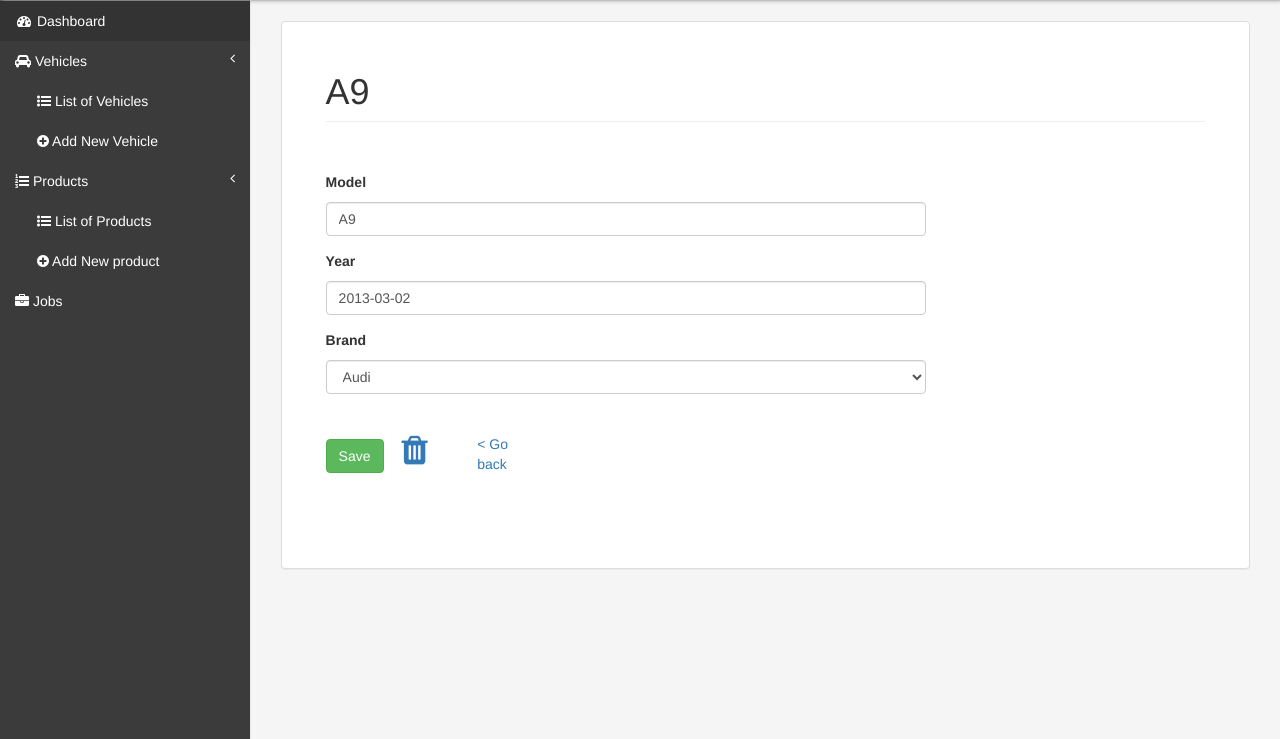
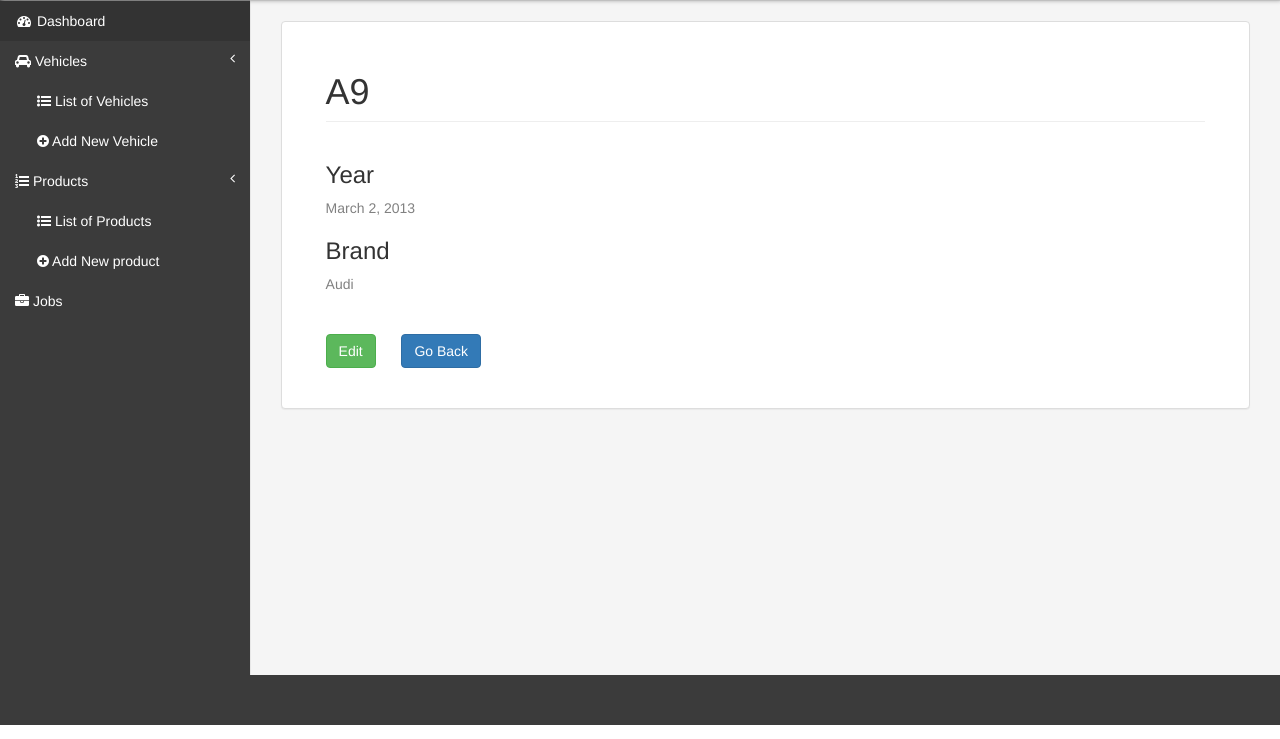
Before and after one commit to MalindraPerera/rmotorvsproj, a Django app: page /vehicles/22/ in a window 1280 px wide. Shown: the part 75-814 px from the top of the page. Run offline with Django 3.2, Linux system fonts and the light colour scheme; data comes from the database, SQL or seed files in the repository; both versions use the stored data as it was after the commit; style sheets or scripts are compiled from the project's sources; some libraries are stand-ins or nearby versions.

```diff
--- /dev/null
+++ b/vehicles/static/vehicles/js/edit-details.js
@@ -0,0 +1,13 @@
+$(document).ready(function(){
+
+    $('#edit-form-button').click(function(){
+        $('#details-panel').slideToggle();
+        $('#edit-details-panel').slideToggle();
+    });
+
+    $('#details-button').click(function(){
+        $('#details-panel').slideToggle();
+        $('#edit-details-panel').slideToggle();
+    });
+
+});
--- a/vehicles/static/vehicles/scss/style.css
+++ b/vehicles/static/vehicles/scss/style.css
@@ -54,7 +54,6 @@ body {
 
 /*Spacing for the primary container of content*/
 #panel-main {
-  padding: 40px;
   margin-top: 20px;
   padding: 40px 4.5%; }
 
@@ -108,8 +107,7 @@ body {
 
 /*Styling for the add/edit forms input and select fields*/
 #add-form input, select {
-  max-width: 600px;
-  margin: 5px 0; }
+  max-width: 600px; }
 
 /*Spacing for each column*/
 #content-table td {
@@ -122,7 +120,8 @@ body {
 
 /*Resizes delete icon*/
 #add-form-delete i {
-  font-size: 25pt; }
+  font-size: 25pt;
+  color: #e10700; }
 
 /*Generic styling for table headers*/
 .table-header td {
@@ -153,7 +152,27 @@ body {
 /*Styling for buttons at the bottom of forms i.e add btn in add vehicle*/
 .form-buttons {
   display: block;
-  margin-top: 40px; }
+  margin-top: 30px; }
+
+/*Hides edit form*/
+#edit-details-panel {
+  display: none;
+  margin-top: 20px;
+  padding: 40px 4.5%; }
+
+#details-panel {
+  margin-top: 20px;
+  padding: 40px 4.5%; }
+
+#details-panel ul {
+  padding: 0; }
+
+/**/
+#details-panel ul li {
+  list-style: none; }
+
+.vehicle-detail-content p {
+  color: #818181; }
 
 /*media query to handle mobile view changes*/
 @media (min-width: 768.0001px) {
--- a/vehicles/static/vehicles/scss/style.scss
+++ b/vehicles/static/vehicles/scss/style.scss
@@ -67,7 +67,6 @@ body {
 
 /*Spacing for the primary container of content*/
 #panel-main {
-  padding: 40px;
   margin-top: 20px;
   padding: 40px 4.5%;
 }
@@ -133,7 +132,6 @@ body {
 /*Styling for the add/edit forms input and select fields*/
 #add-form input, select{
   max-width: 600px;
-  margin: 5px 0;
 }
 
 /*Spacing for each column*/
@@ -150,6 +148,7 @@ body {
 /*Resizes delete icon*/
 #add-form-delete i{
   font-size: 25pt;
+  color: #e10700;
 }
 
 /*Generic styling for table headers*/
@@ -186,9 +185,33 @@ body {
 /*Styling for buttons at the bottom of forms i.e add btn in add vehicle*/
 .form-buttons {
   display: block;
-  margin-top: 40px;
+  margin-top: 30px;
 }
 
+/*Hides edit form*/
+#edit-details-panel {
+  display: none;
+  margin-top: 20px;
+  padding: 40px 4.5%;
+}
+
+#details-panel {
+  margin-top: 20px;
+  padding: 40px 4.5%;
+}
+
+#details-panel ul {
+  padding: 0;
+}
+
+/**/
+#details-panel ul li {
+  list-style: none;
+}
+
+.vehicle-detail-content p {
+  color: #818181;
+}
 
 /*media query to handle mobile view changes*/
 @media (min-width: 768.0001px) {
--- a/vehicles/templates/vehicles/vehicle-details.html
+++ b/vehicles/templates/vehicles/vehicle-details.html
@@ -1,4 +1,6 @@
 {%  extends 'common/base.html' %}
+
+{% load static %}
 
 {% block title %}Vehicles{% endblock %}
 
@@ -8,7 +10,8 @@
 
     <div id="page-wrapper">
 
-        <div class="panel panel-default" id="panel-main">
+
+        <div id="details-panel" class="panel panel-default">
 
             {% for vehicle in vehicles %}
                 {% if vehicle.id == vehicle_id %}
@@ -19,26 +22,69 @@
                         </div>
                     </div>
 
+                    <img src="" alt="">
+
+                    <div class="row">
+                        <div class="col-lg-12">
+                            <div class="vehicle-details">
+                                <ul>
+                                    <li class="vehicle-detail-category-title"><h3>Year</h3></li>
+                                    <li class="vehicle-detail-content"><p>{{ vehicle.year }}</p></li>
+
+                                    <li class="vehicle-detail-category-title"><h3>Brand</h3></li>
+                                    <li class="vehicle-detail-content"><p>{{ vehicle.brand }}</p></li>
+                                </ul>
+                            </div>
+                        </div>
+                    </div>
+
+                    <div class="form-buttons row">
+                        <div class="col-lg-1">
+                            <button id="edit-form-button" class="btn btn-success">Edit</button>
+                        </div>
+                        <div class="col-lg-2">
+                            <a href="/vehicles/" class="btn btn-primary">Go Back</a>
+                        </div>
+                    </div>
+
+                {% endif %}
+            {% endfor %}
+        </div>
+
+
+        <div id="edit-details-panel" class="panel panel-default" >
+
+            {% for vehicle in vehicles %}
+                {% if vehicle.id == vehicle_id %}
+
+                    <div class="row">
+                        <div class="col-lg-12">
+                            <h1 class="page-header">Edit Details</h1>
+                        </div>
+                    </div>
+
                     {% load crispy_forms_tags %}
+
                     <form id="add-form" method="post"> {% csrf_token %}
                          {{ vehicle_form|crispy }}
+
                          <div class="form-buttons row">
                              <div class="col-lg-1">
                                  <input class="btn btn-success" type="submit" value="Save">
                              </div>
+                             <div class="col-lg-2">
+                                 <button id="details-button" class="btn btn-primary">Go Back</button>
+                             </div>
                              <div class="col-lg-1">
                                  <a id="add-form-delete"href="delete" vehicle.id><i class="fa fa-trash"></i></a>
                              </div>
-                     <div class="col-lg-1">
-                             <a id="go-back" href="/vehicles">< Go back</a>
-                     </div>
                          </div>
                     </form>
-
                 {% endif %}
             {% endfor %}
-
         </div>
 
     </div>
 {% endblock %}
+
+{% block javascript %}<script src="{% static '/vehicles/js/edit-details.js'%}"></script>{% endblock %}
```
Also changed, not shown: db.sqlite3, 1 other file. Lines whose indentation alone changed are shown as unchanged.
